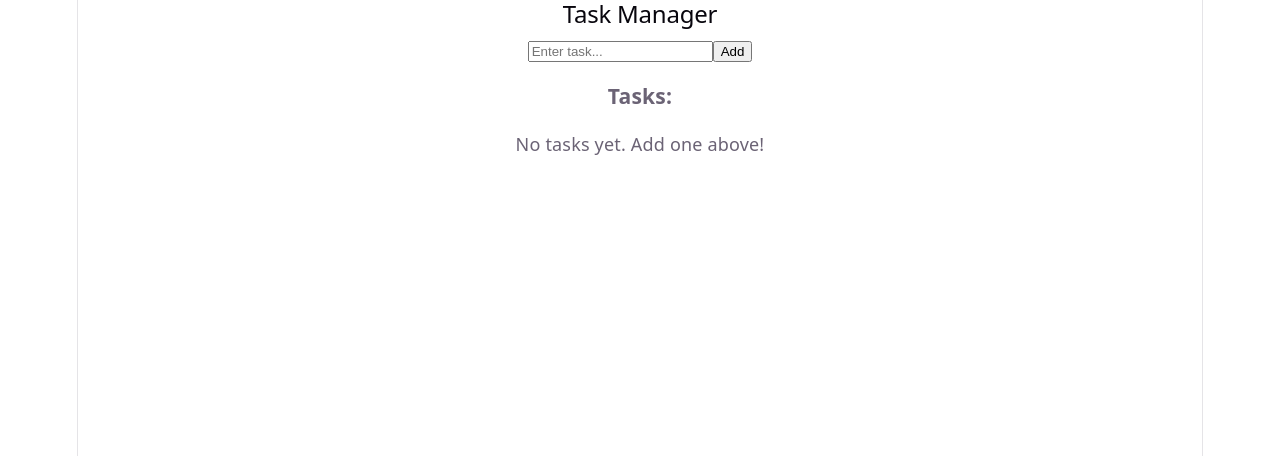
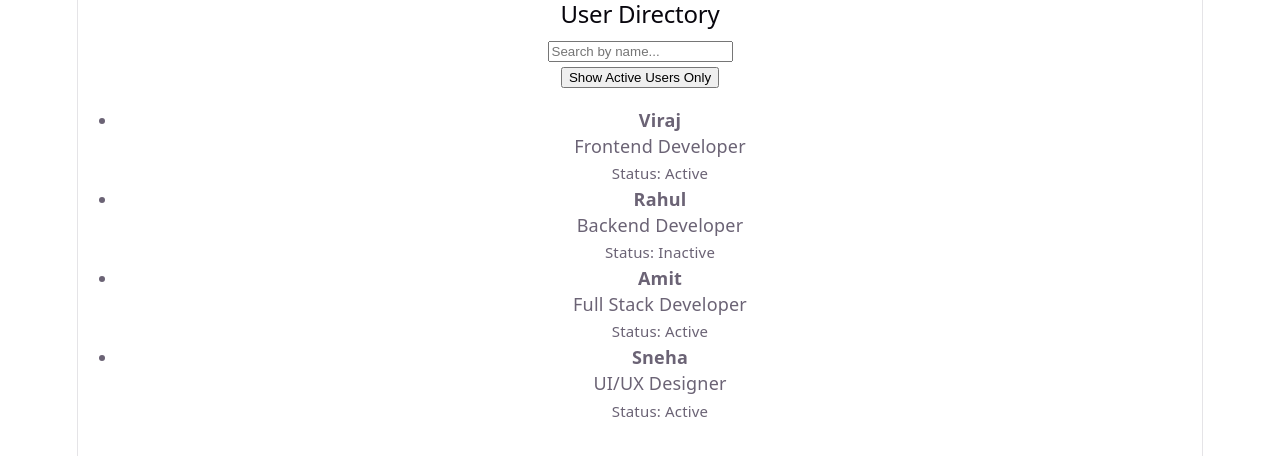
Before and after one commit to Viraj1923/Dev-Lab, a React (Vite) app in the folder frontend/react.js/: page / in a window 1280 px wide. Shown: the top 456 px of the page. Built offline with nearby package versions, Linux system fonts and the light colour scheme.

Commit message:
Complete React Module 04 - Conditional Rendering and Lists

```diff
--- a/frontend/react.js/src/App.jsx
+++ b/frontend/react.js/src/App.jsx
@@ -1,32 +1,60 @@
 import { useState } from "react";
-import TaskInput from "./TaskInput";
-import TaskList from "./TaskList";
+
+const users = [
+  { id: 1, name: "Viraj", role: "Frontend Developer", active: true },
+  { id: 2, name: "Rahul", role: "Backend Developer", active: false },
+  { id: 3, name: "Amit", role: "Full Stack Developer", active: true },
+  { id: 4, name: "Sneha", role: "UI/UX Designer", active: true }
+];
 
 function App() {
-  const [tasks, setTasks] = useState([]);
+  const [search, setSearch] = useState("");
+  const [showActiveOnly, setShowActiveOnly] = useState(false);
 
-  function addTask(task) {
-    if (task.trim() === "") return;
+  const filteredUsers = users.filter((user) => {
+    const matchesSearch = user.name
+      .toLowerCase()
+      .includes(search.toLowerCase());
 
-    setTasks((prevTasks) => [...prevTasks, task]);
-  }
+    const matchesActive = showActiveOnly ? user.active : true;
 
-  function removeTask(indexToDelete) {
-    setTasks((prevTasks) =>
-      prevTasks.filter((_, index) => index !== indexToDelete)
-    );
-  }
+    return matchesSearch && matchesActive;
+  });
 
   return (
     <div>
-      <h2>Task Manager</h2>
+      <h2>User Directory</h2>
 
-      <TaskInput onAddTask={addTask} />
+      <div>
+        <input
+          type="text"
+          placeholder="Search by name..."
+          value={search}
+          onChange={(e) => setSearch(e.target.value)}
+        />
+      </div>
 
-      <TaskList
-        tasks={tasks}
-        onRemoveTask={removeTask}
-      />
+      <div>
+        <button onClick={() => setShowActiveOnly((prev) => !prev)}>
+          {showActiveOnly ? "Show All Users" : "Show Active Users Only"}
+        </button>
+      </div>
+
+      {filteredUsers.length === 0 ? (
+        <p>No users found.</p>
+      ) : (
+        <ul>
+          {filteredUsers.map((user) => (
+            <li key={user.id}>
+              <strong>{user.name}</strong>
+              <div>{user.role}</div>
+              <small>
+                Status: {user.active ? "Active" : "Inactive"}
+              </small>
+            </li>
+          ))}
+        </ul>
+      )}
     </div>
   );
 }
```
